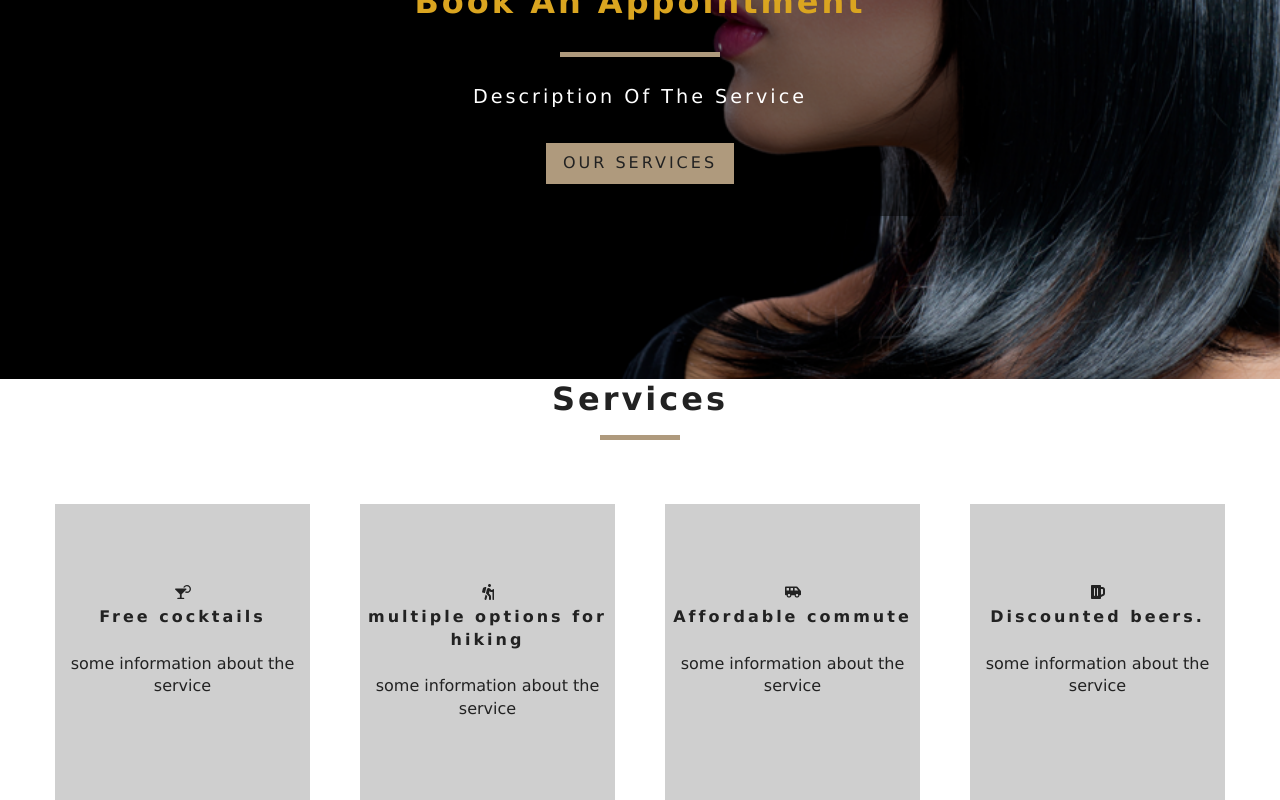
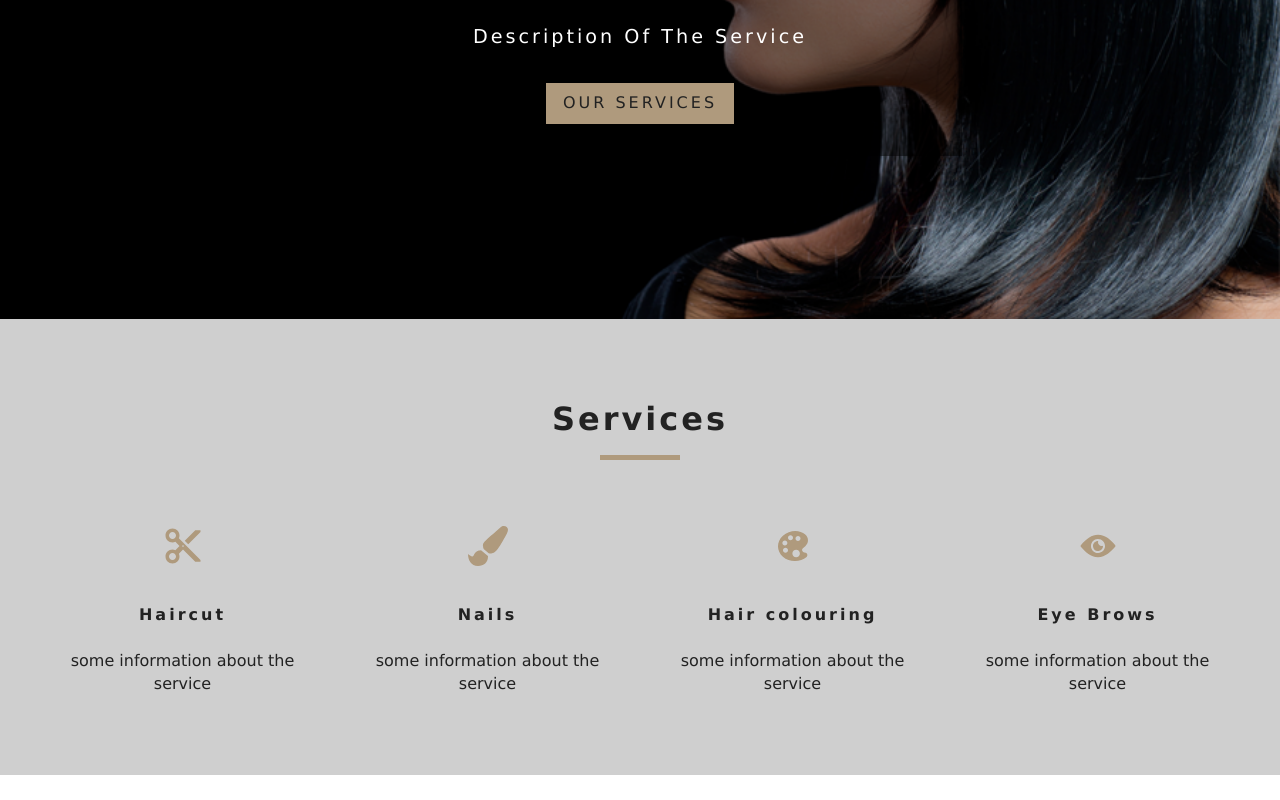
Before and after one commit to azadbagwan/aanamash, a React (Create React App) app: page / in a window 1280 px wide. Shown: the part 415-1215 px from the top of the page. After the commit the page ends 1190 px from the top, so only its background shows below. Built offline with nearby package versions, Linux system fonts and the light colour scheme.

Commit message:
updated salon servvices

```diff
--- a/src/App.css
+++ b/src/App.css
@@ -17,7 +17,7 @@
 }
 /* globals */
 body {
-  padding-top: 100px;
+  padding-top: 70px;
   color: var(--mainBlack);
   background: var(--mainWhite);
 
@@ -129,7 +129,7 @@ h6 {
   transition: var(--mainTransition);
   list-style-type: none;
   position: relative;
-  padding-top: 35px;
+  padding-top: 25px;
 }
 .nav-links a {
   display: block;
--- a/src/components/Navbar.js
+++ b/src/components/Navbar.js
@@ -16,7 +16,7 @@ export default class Navbar extends Component {
         <div className="nav-center">
           <div className="nav-header">
             <Link to="/">
-              <img src={logoWhite} width={250} height={100} alt="Aanamash" />
+              <img src={logoWhite} width={180} height={90} alt="Aanamash" />
             </Link>
 
             <button type="btn" className="nav-btn" onClick={this.handleToggle}>
--- a/src/components/ServicesHome.js
+++ b/src/components/ServicesHome.js
@@ -1,40 +1,41 @@
 import React, { Component } from 'react'
 import Title from './Title';
-import {FaCocktail, FaHiking, FaShuttleVan,FaBeer} from "react-icons/fa"
+import {FaRegHandScissors, FaPaintBrush, FaShuttleVan,FaBeer} from "react-icons/fa";
+import { IoMdCut, IoIosCut, IoIosColorPalette, IoIosEye} from "react-icons/io";
 
 export default class ServicesHome extends Component {
     state={
         services:[
             {
-             icon:<FaCocktail/>,
-             title:"Free cocktails",
+             icon:<IoMdCut/>,
+             title:"Haircut",
              info:" some information about the service"
             },
             {
-                icon:<FaHiking/>,
-                title:"multiple options for hiking",
+                icon:<FaPaintBrush/>,
+                title:"Nails",
                 info:" some information about the service"
                },
                {
-                icon:<FaShuttleVan/>,
-                title:"Affordable commute",
+                icon:<IoIosColorPalette/>,
+                title:"Hair colouring",
                 info:" some information about the service"
                },
                {
-                icon:<FaBeer/>,
-                title:"Discounted beers.",
+                icon:<IoIosEye/>,
+                title:"Eye Brows",
                 info:" some information about the service"
                }
         ]
     }
     render() {
         return (
-            <section>
+            <section className="services">
                <Title title="Services"></Title>
                <div className="services-center">
                    {this.state.services.map((item, index)=>{
-                       return <article key={index} className="services">
-                           <span>{item.icon}</span>
+                       return <article key={index} className="service">
+                           <span className="service">{item.icon}</span>
                            <h6>{item.title}</h6>
                            <p>{item.info}</p>
                        </article>
```
Also changed, not shown: src/images/hair_logo.png (added).
